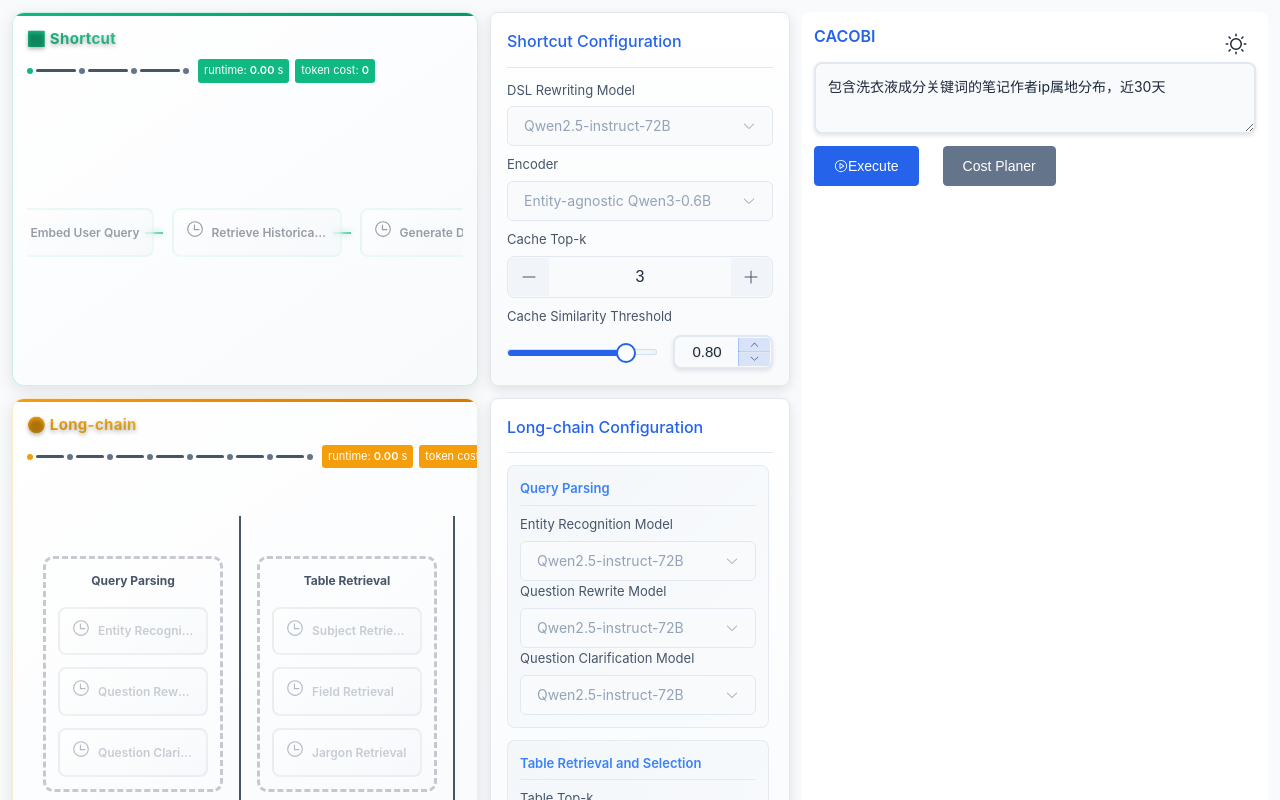
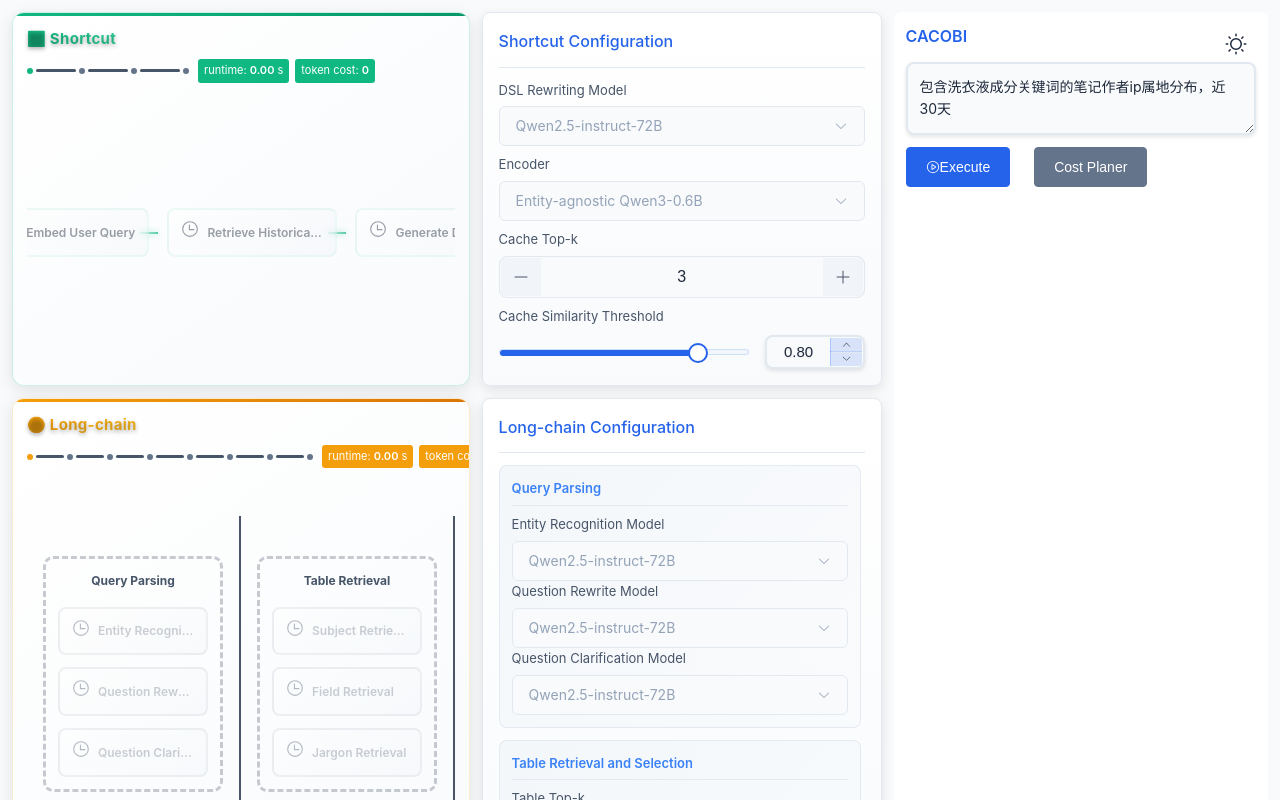
Before and after one commit to IvesCheung/cacoBI, a Vue app: page / in a window 1280 px wide. Built offline with nearby package versions, Linux system fonts and the light colour scheme.

Commit message:
container grid

```diff
--- a/src/views/DataQueryView.vue
+++ b/src/views/DataQueryView.vue
@@ -97,7 +97,7 @@ const handleExecute = async () => {
 
 .container {
   display: grid;
-  grid-template-columns: 1fr 300px 1fr;
+  grid-template-columns: 1.1fr 400px 0.9fr;
   grid-template-rows: auto auto;
   gap: 12px;
   height: 100%;
```
